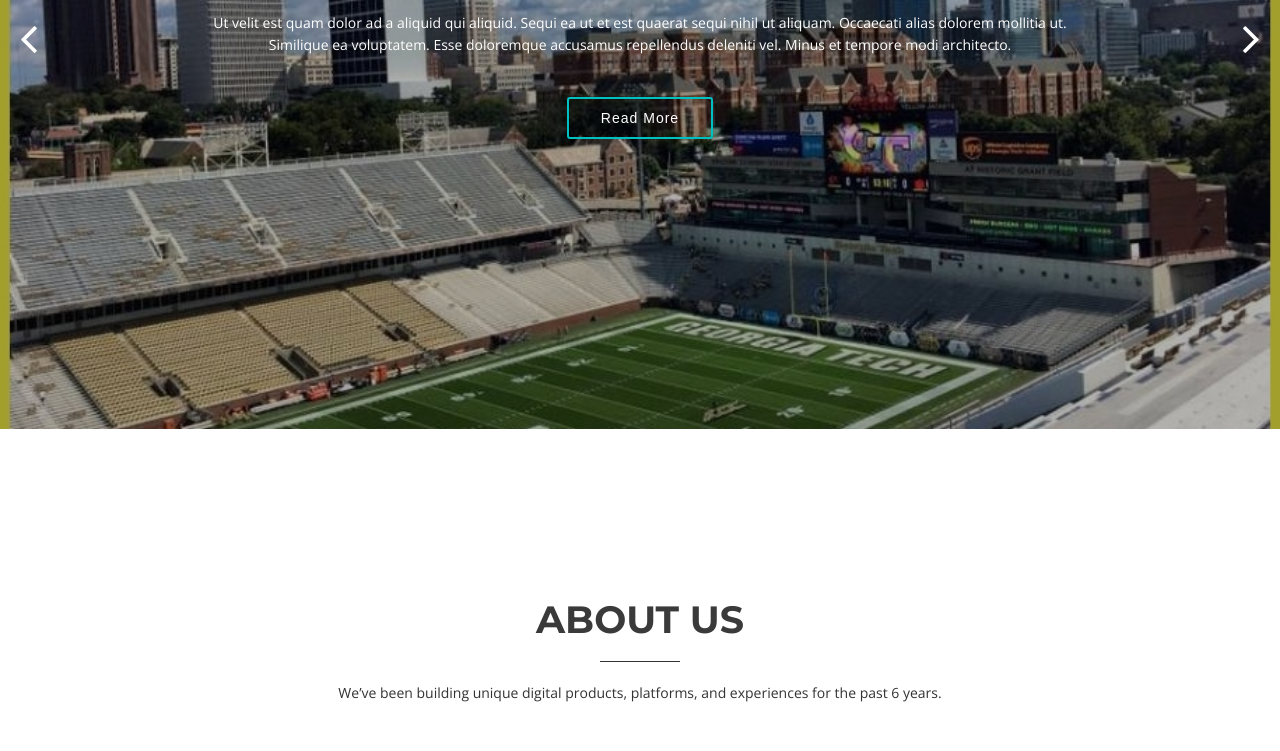
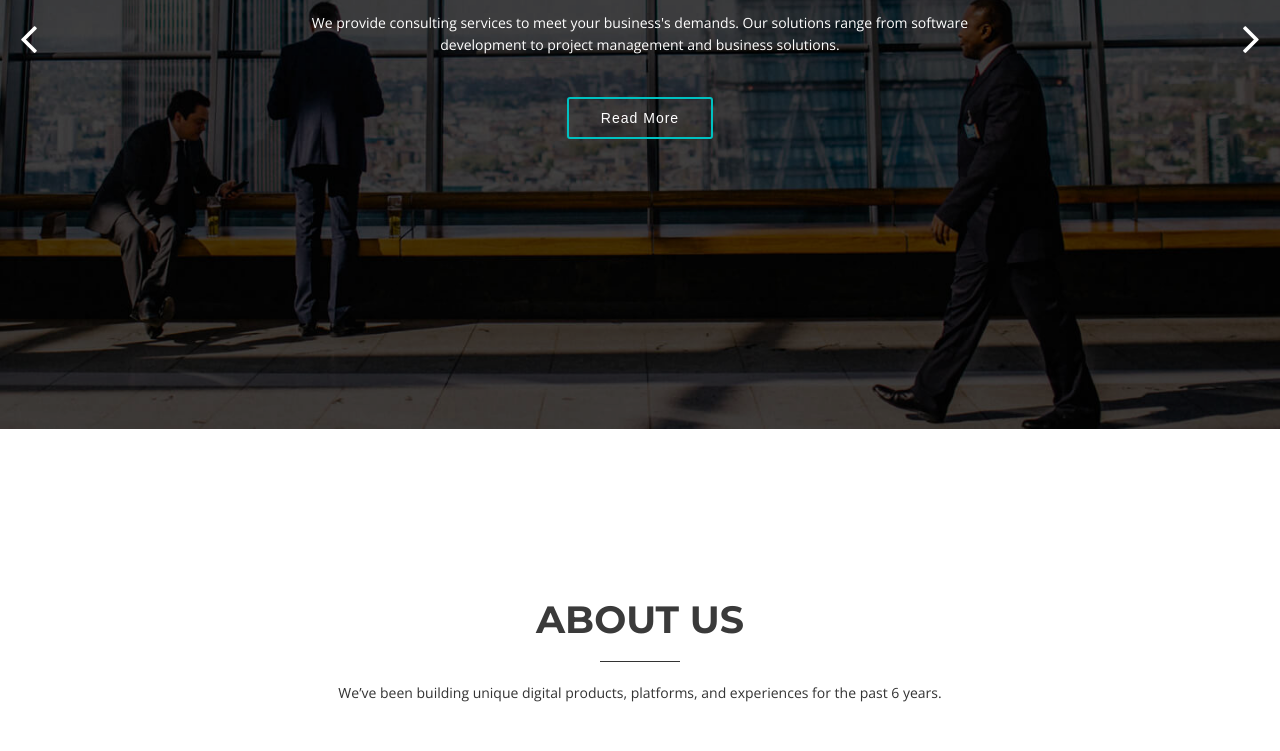
Before and after one commit to ParallelSolutionsInc/ParallelSolutionsUI, a website: page public/index.html in a window 1280 px wide. Shown: the part 371-1122 px from the top of the page. Drawn offline with nearby package versions, Linux system fonts and the light colour scheme.

Commit message:
adding text

```diff
--- a/public/index.html
+++ b/public/index.html
@@ -63,7 +63,7 @@
             <div class="carousel-container">
               <div class="carousel-content">
                 <h2 class="animated fadeInDown">Parallel Solutions Consulting</h2>
-                <p class="animated fadeInUp">Ut velit est quam dolor ad a aliquid qui aliquid. Sequi ea ut et est quaerat sequi nihil ut aliquam. Occaecati alias dolorem mollitia ut. Similique ea voluptatem. Esse doloremque accusamus repellendus deleniti vel. Minus et tempore modi architecto.</p>
+                <p class="animated fadeInUp">We provide consulting services to meet your business's demands. Our solutions range from software development to project management and business solutions.</p>
                 <a href="#about" class="btn-get-started animated fadeInUp">Read More</a>
               </div>
             </div>
@@ -75,7 +75,7 @@
             <div class="carousel-container">
               <div class="carousel-content">
                 <h2 class="animated fadeInDown">Creativity and technology</span></h2>
-                <p class="animated fadeInUp">Ut velit est quam dolor ad a aliquid qui aliquid. Sequi ea ut et est quaerat sequi nihil ut aliquam. Occaecati alias dolorem mollitia ut. Similique ea voluptatem. Esse doloremque accusamus repellendus deleniti vel. Minus et tempore modi architecto.</p>
+                <p class="animated fadeInUp">We provide consulting services to meet your business's demands. Our solutions range from software development to project management and business solutions.</p>
                 <a href="#about" class="btn-get-started animated fadeInUp">Read More</a>
               </div>
             </div>
@@ -86,8 +86,8 @@
             <div class="carousel-background"><img src="img/intro/3.jpg" alt=""></div>
             <div class="carousel-container">
               <div class="carousel-content">
-                <h2 class="animated fadeInDown">Sequi ea ut et est quaerat</span></h2>
-                <p class="animated fadeInUp">Ut velit est quam dolor ad a aliquid qui aliquid. Sequi ea ut et est quaerat sequi nihil ut aliquam. Occaecati alias dolorem mollitia ut. Similique ea voluptatem. Esse doloremque accusamus repellendus deleniti vel. Minus et tempore modi architecto.</p>
+                <h2 class="animated fadeInDown">Business Solutions</span></h2>
+                <p class="animated fadeInUp">We provide consulting services to meet your business's demands. Our solutions range from software development to project management and business solutions.</p>
                 <a href="#about" class="btn-get-started animated fadeInUp">Read More</a>
               </div>
             </div>
```
